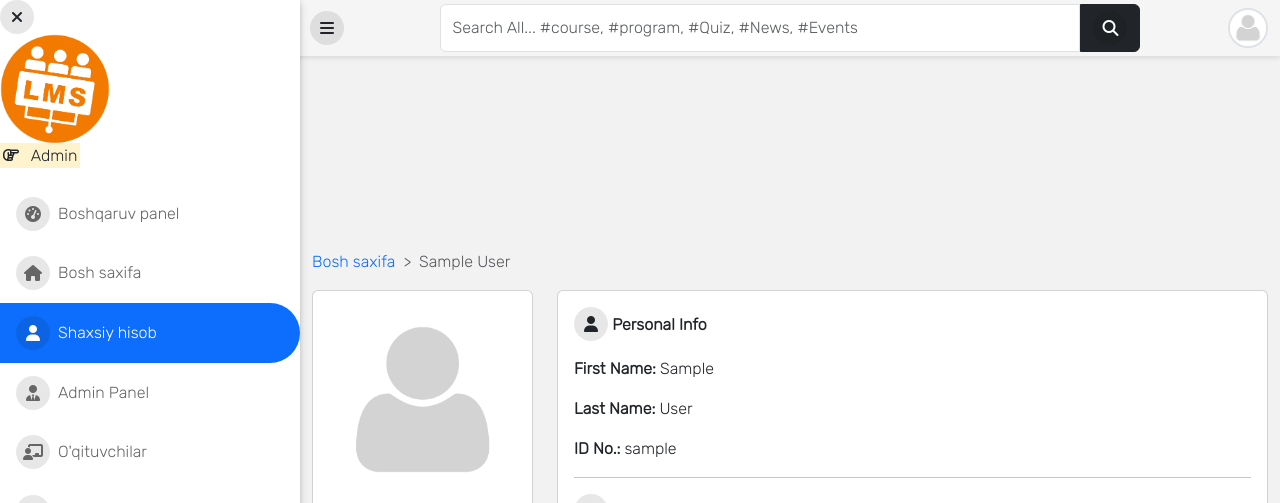
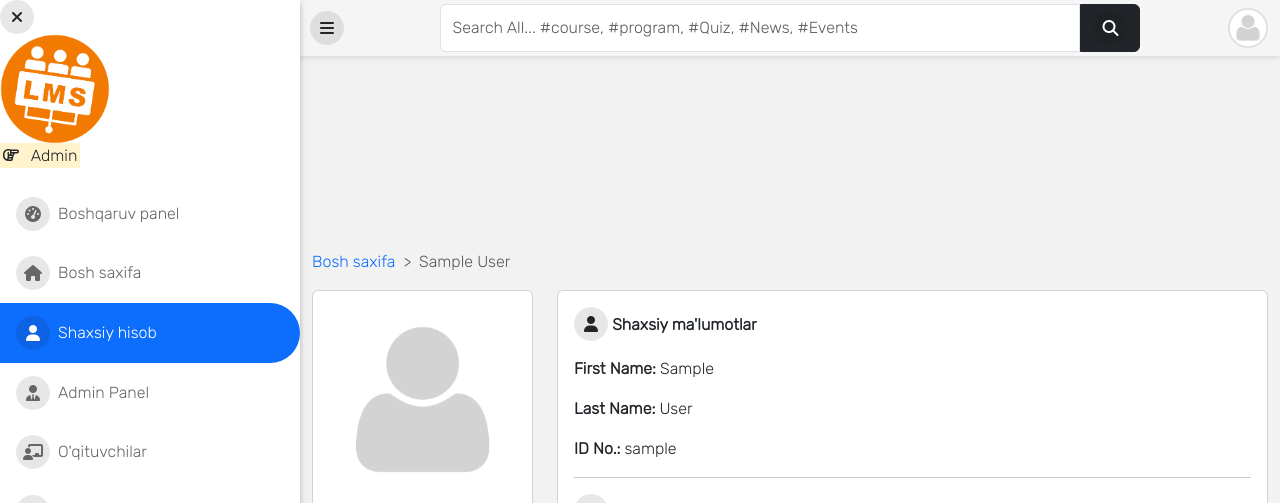
Before and after one commit to Xusanbek0039/Django-Student-LMS-Edu, a Django app: page /accounts/profile/ in a window 1280 px wide. Shown: the top 503 px of the page. Run offline with Django 3.2, Linux system fonts and the light colour scheme; the visitor is signed in with stand-in values (Sample User, id 1); data that the repository does not hold is empty; parts of the project's set-up code (start-up, migrations or seed data) failed here and were passed over; some libraries are stand-ins or nearby versions.

Commit message:
Update profile.html

```diff
--- a/templates/accounts/profile.html
+++ b/templates/accounts/profile.html
@@ -58,7 +58,7 @@
                 {% endif %} -->
 
                 {% if user.is_lecturer %}
-                <p class="fw-bold"><i class="fas fa-book-open"></i> My Courses</p>
+                <p class="fw-bold"><i class="fas fa-book-open"></i> Mening kurslarim</p>
                 {% if courses %}
                 <ul>
                     {% for course in courses %}
@@ -71,7 +71,7 @@
                 <hr>
                 {% endif %}
 
-                <p class="fw-bold"><i class="fas fa-user"></i> Personal Info</p>
+                <p class="fw-bold"><i class="fas fa-user"></i> Shaxsiy ma'lumotlar</p>
                 <div class="dashboard-description">
                     <p><strong>First Name:</strong> {{ user.first_name|title }}</p>
                     <p><strong>Last Name:</strong> {{ user.last_name|title }}</p>
```
